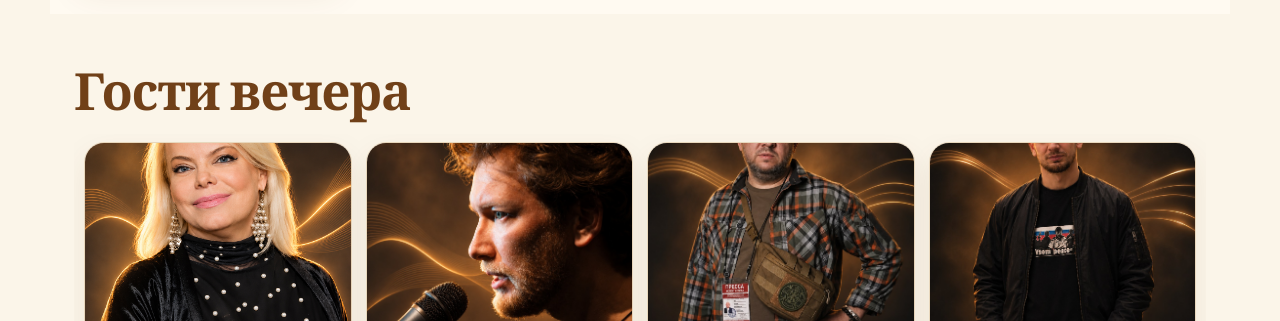
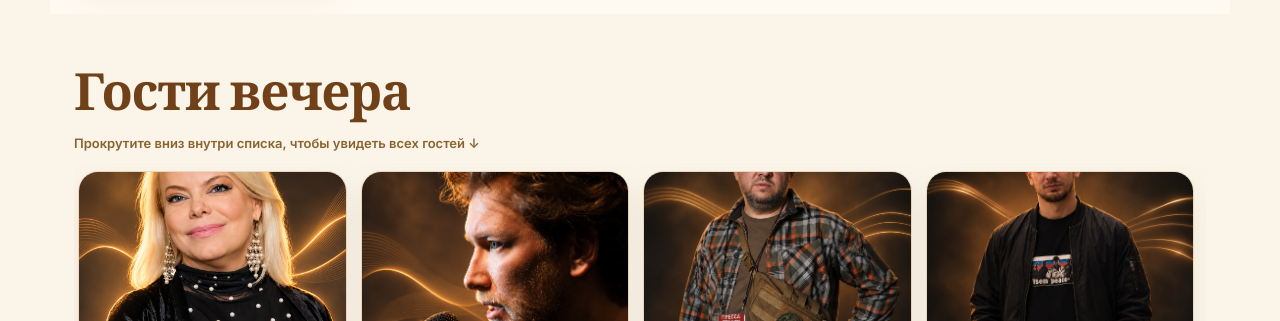
Before and after one commit to yuriyzalazaev2004-jpg/MANGUST, a plain HTML site: page index.html in a window 1280 px wide. Shown: the part 2300-2621 px from the top of the page. Drawn offline with nearby package versions, Linux system fonts and the light colour scheme; no server answers.

Commit message:
Add files via upload

```diff
--- a/css/style.css
+++ b/css/style.css
@@ -1866,3 +1866,19 @@ a.dabro-support-glow {
 @media (min-width: 801px) {
  .guests-section .guests-grid {grid-template-columns:repeat(4,minmax(0,1fr))!important;}
 }
+
+/* Guests: fixed-height vertical scroll area with visible scrollbar */
+.guests-section .guests-scroll-hint {font-size:13px;color:#8b622e;margin:0 0 10px;font-weight:600;}
+.guests-section .guests-grid {
+ display:grid!important;grid-template-columns:repeat(4,minmax(0,1fr))!important;
+ height:520px!important;max-height:520px!important;min-height:0!important;
+ overflow-y:scroll!important;overflow-x:hidden!important;
+ scrollbar-width:auto!important;scrollbar-color:#b78a45 #eee2cf!important;
+ align-content:start!important;align-items:start!important;
+ padding:8px 12px 12px 4px!important;box-sizing:border-box!important;
+}
+.guests-section .guests-grid::-webkit-scrollbar {width:12px!important;height:auto!important;}
+.guests-section .guests-grid::-webkit-scrollbar-track {background:#eee2cf!important;border-radius:12px!important;}
+.guests-section .guests-grid::-webkit-scrollbar-thumb {background:#b78a45!important;border:2px solid #eee2cf!important;border-radius:12px!important;}
+@media(max-width:800px){.guests-section .guests-grid{grid-template-columns:repeat(2,minmax(0,1fr))!important;height:480px!important;max-height:480px!important;}}
+@media(max-width:480px){.guests-section .guests-grid{height:440px!important;max-height:440px!important;}}
--- a/index.html
+++ b/index.html
@@ -169,6 +169,7 @@
       <div class="section-head left-head">
         <h2 class="section-title">Гости вечера</h2>
       </div>
+      <p class="guests-scroll-hint">Прокрутите вниз внутри списка, чтобы увидеть всех гостей ↓</p>
       <div class="guests-grid" tabindex="0" aria-label="Гости вечера, вертикальная прокрутка">
         <article class="guest-card">
           <div class="guest-photo"><img src="images/guests/yana-poplavskaya.jpg" alt="Яна Поплавская" loading="lazy" onerror="this.style.display='none'"><span class="photo-fallback">ЯП</span></div>
```
